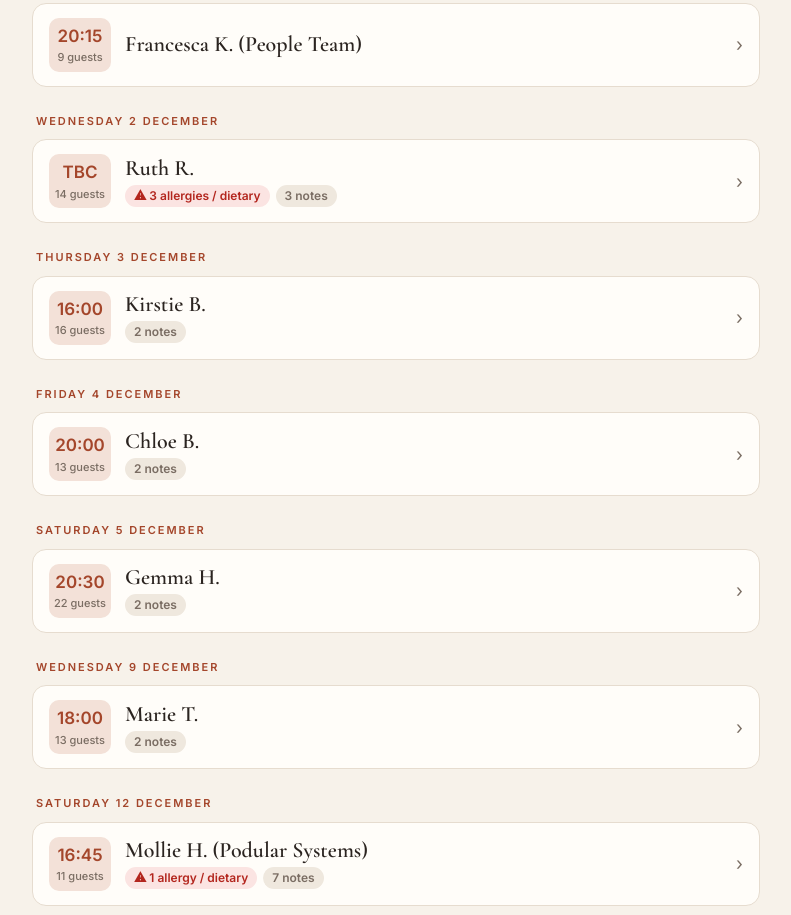
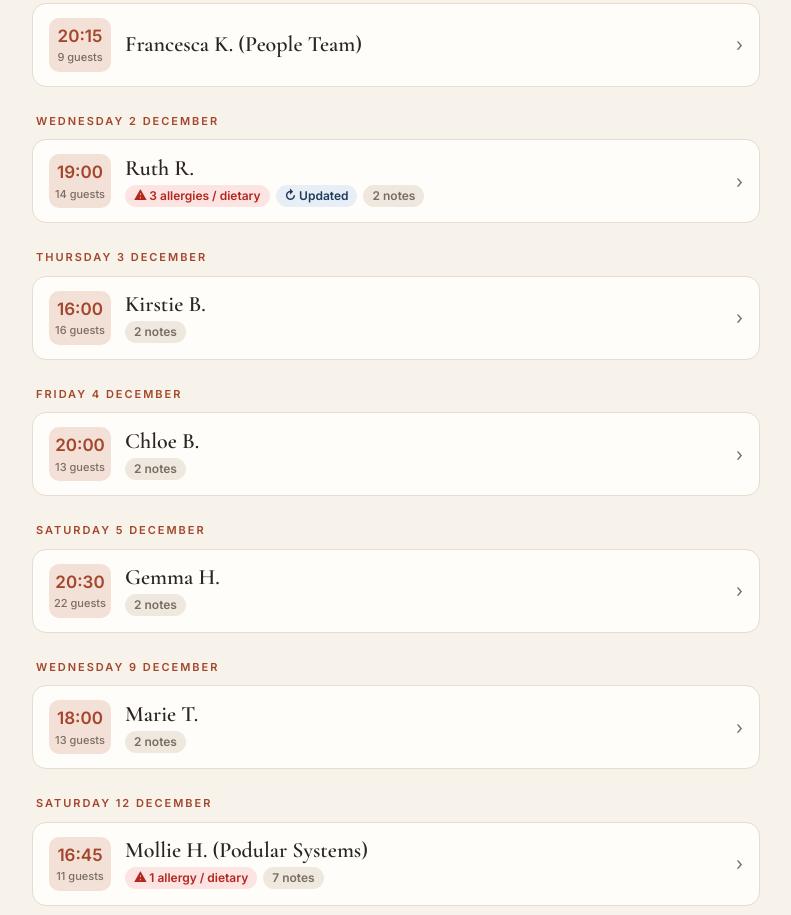
Before and after one commit to 1apreece3-rgb/Fiume_preorders, a plain HTML site: page index.html in a window 1280 px wide. Shown: the part 846-1761 px from the top of the page, without its empty margins (244-1035 px from the left). Drawn offline with nearby package versions, Linux system fonts and the light colour scheme.

Commit message:
Update pre-orders

```diff
--- a/index.html
+++ b/index.html
@@ -110,6 +110,11 @@
   .orig-row { display: flex; gap: 8px; flex-wrap: wrap; }
   .orig-row button { padding: 0; border: 1px solid var(--line); border-radius: 8px; overflow: hidden; background: #fff; cursor: zoom-in; width: 84px; height: 110px; }
   .orig-row img { width: 100%; height: 100%; object-fit: cover; display: block; }
+  .orig-docs { display: flex; gap: 8px; flex-wrap: wrap; margin-top: 8px; }
+  .orig-docs:first-child { margin-top: 0; }
+  .doc-btn { display: inline-flex; align-items: center; gap: 8px; padding: 9px 12px; border: 1px solid var(--line); border-radius: 10px; background: #fff; color: inherit; text-decoration: none; font-size: 14px; font-weight: 600; max-width: 100%; }
+  .doc-btn span { overflow: hidden; text-overflow: ellipsis; white-space: nowrap; }
+  .doc-btn small { color: var(--muted); font-weight: 500; }
   .viewer { position: fixed; inset: 0; background: #14100c; z-index: 20; display: flex; flex-direction: column; }
   .viewer[hidden] { display: none; }
   .viewer-bar { display: flex; justify-content: space-between; align-items: center; padding: 10px 14px; color: #fff; font-size: 14px; }
@@ -211,16 +216,26 @@
     if (b.alerts && b.alerts.length) flags += '<span class="flag alert">⚠ ' + b.alerts.length + ' allerg' + (b.alerts.length > 1 ? 'ies / dietary' : 'y / dietary') + '</span>';
     if (b.changes && b.changes.length) flags += '<span class="flag upd">↻ Updated</span>';
     if (b.photos && b.photos.length) flags += '<span class="flag muted">📄 Written order</span>';
+    if (b.documents && b.documents.length) flags += '<span class="flag muted">📎 ' + b.documents.length + ' document' + (b.documents.length > 1 ? 's' : '') + '</span>';
     if (b.notes && b.notes.length) flags += '<span class="flag muted">' + b.notes.length + ' note' + (b.notes.length > 1 ? 's' : '') + '</span>';
 
     var body = '';
     if (b.alerts && b.alerts.length) body += '<div class="alerts">' + b.alerts.map(function (a) { return '<div>⚠ ' + esc(a) + '</div>'; }).join('') + '</div>';
     if (b.notes && b.notes.length) body += '<div class="notes">' + b.notes.map(function (n) { return '<div>' + esc(n) + '</div>'; }).join('') + '</div>';
     if (b.changes && b.changes.length) body += '<div class="changes"><div class="changes-label">Changes</div>' + b.changes.slice().reverse().map(function (c) { return '<div>' + esc(c) + '</div>'; }).join('') + '</div>';
-    if (b.photos && b.photos.length) {
-      body += '<div class="orig"><div class="orig-label">Original order</div><div class="orig-row">' +
+    var hasPhotos = b.photos && b.photos.length, hasDocs = b.documents && b.documents.length;
+    if (hasPhotos || hasDocs) {
+      body += '<div class="orig"><div class="orig-label">Original order</div>';
+      if (hasPhotos) body += '<div class="orig-row">' +
         b.photos.map(function (p, i) { return '<button type="button" class="orig-photo" data-src="' + esc(p) + '" aria-label="Open photo ' + (i + 1) + ' of the written order"><img loading="lazy" src="' + esc(p) + '" alt=""></button>'; }).join('') +
-        '</div></div>';
+        '</div>';
+      if (hasDocs) body += '<div class="orig-docs">' +
+        b.documents.map(function (d) {
+          var ext = (d.path.split('.').pop() || '').toUpperCase();
+          var fname = d.path.split('/').pop();
+          return '<a class="doc-btn" href="' + esc(d.path) + '" download="' + esc(fname) + '">⬇ <span>' + esc(d.name || fname) + '</span><small>' + esc(ext) + '</small></a>';
+        }).join('') + '</div>';
+      body += '</div>';
     }
     b.courses.forEach(function (c) {
       var total = c.items.reduce(function (s, i) { return s + i.qty; }, 0);
--- a/preorders.json
+++ b/preorders.json
@@ -152,11 +152,12 @@
       ]
     },
     {
-      "id": "2026-12-02-tbc-ruth-r",
-      "date": "2026-12-02", "time": "TBC", "guests": 14,
+      "id": "2026-12-02-1900-ruth-r",
+      "date": "2026-12-02", "time": "19:00", "guests": 14,
       "name": "Ruth R.",
       "alerts": ["Laura H.: gluten free", "Claire W.: mushroom pasta without walnuts, possible nut allergy (check)", "Chris S.: sausage pasta without cheese, possible dairy intolerance (check)"],
-      "notes": ["Booking time not given in the pre-order email. Check the diary.", "Fiona W. is no longer coming, so 14 guests (booking was for 15). Gemma agreed to amend the numbers.", "Jo Q.'s steak: cooking not given, ask on the night."],
+      "notes": ["Fiona W. is no longer coming, so 14 guests (booking was for 15). Gemma agreed to amend the numbers.", "Jo Q.'s steak: cooking not given, ask on the night."],
+      "changes": ["25 Nov: Booking time confirmed as 19:00."],
       "courses": [
         { "course": "Starters", "items": [
           { "qty": 2, "dish": "Arancini", "guests": ["Ruth R.", "Chris S. [NO CHEESE]"] },
--- a/sw.js
+++ b/sw.js
@@ -1,7 +1,7 @@
 // Fiume Pre-orders service worker.
 // Always tries the network first so new pre-orders show straight away,
 // and falls back to the last saved copy when offline.
-var CACHE = 'fiume-preorders-v4';
+var CACHE = 'fiume-preorders-v5';
 
 self.addEventListener('install', function () { self.skipWaiting(); });
 self.addEventListener('activate', function (e) {
```
